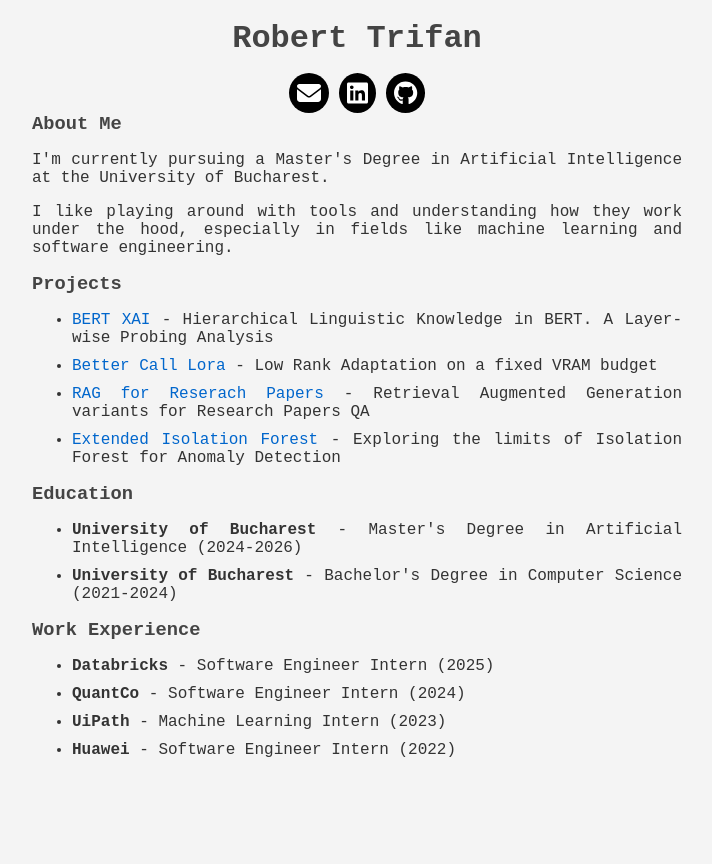
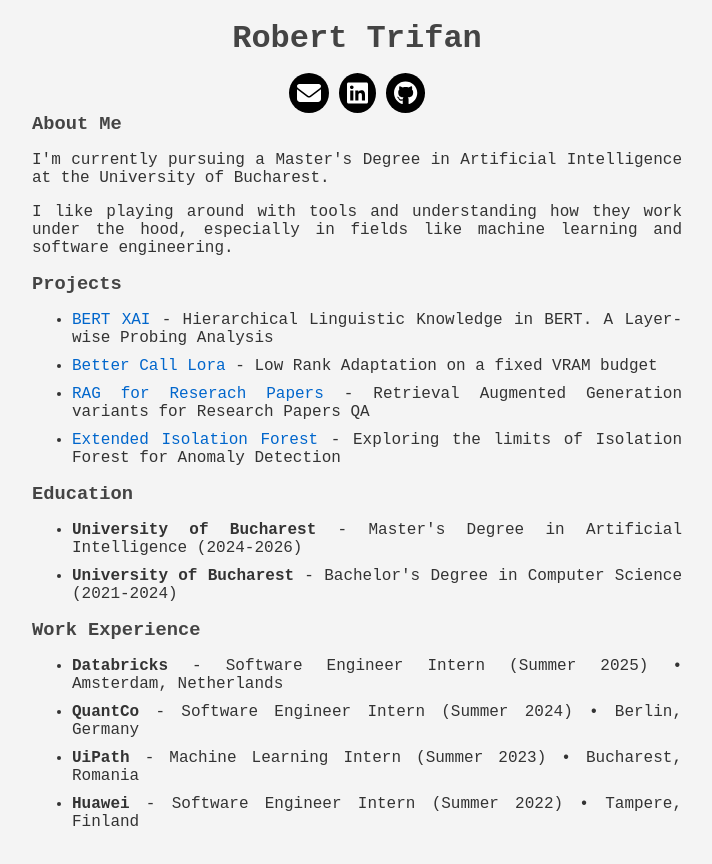
Before and after one commit to trifangrobert/trifangrobert.github.io, a React (Create React App) app: page / in a window 1280 px wide. Shown: the top 864 px of the page, without its empty margins (283-995 px from the left). Before the commit the page ends 800 px from the top, so only its background shows below. Built offline with nearby package versions, Linux system fonts and the light colour scheme; the HTML template or start-up script is replaced by a standard one.

Commit message:
add internship locations

```diff
--- a/src/components/MainContent.jsx
+++ b/src/components/MainContent.jsx
@@ -34,6 +34,33 @@
     title: "Extended Isolation Forest",
     description: "Exploring the limits of Isolation Forest for Anomaly Detection",
     link: "/docs/eif.pdf"
+  }
+]
+
+const WORK_EXPERIENCE = [
+  {
+    company: "Databricks",
+    role: "Software Engineer Intern",
+    year: "Summer 2025",
+    location: "Amsterdam, Netherlands"
+  },
+  {
+    company: "QuantCo",
+    role: "Software Engineer Intern",
+    year: "Summer 2024",
+    location: "Berlin, Germany"
+  },
+  {
+    company: "UiPath",
+    role: "Machine Learning Intern",
+    year: "Summer 2023",
+    location: "Bucharest, Romania"
+  },
+  {
+    company: "Huawei",
+    role: "Software Engineer Intern",
+    year: "Summer 2022",
+    location: "Tampere, Finland"
   }
 ]
 
@@ -83,10 +110,11 @@
       <section>
         <h3>Work Experience</h3>
         <ul>
-          <li><strong>Databricks</strong> - Software Engineer Intern (2025)</li>
-          <li><strong>QuantCo</strong> - Software Engineer Intern (2024)</li>
-          <li><strong>UiPath</strong> - Machine Learning Intern (2023)</li>
-          <li><strong>Huawei</strong> - Software Engineer Intern (2022)</li>
+          {WORK_EXPERIENCE.map((job) => (
+            <li key={job.company}>
+              <strong>{job.company}</strong> - {job.role} ({job.year}) • {job.location}
+            </li>
+          ))}
         </ul>
       </section>
     </div>
```
